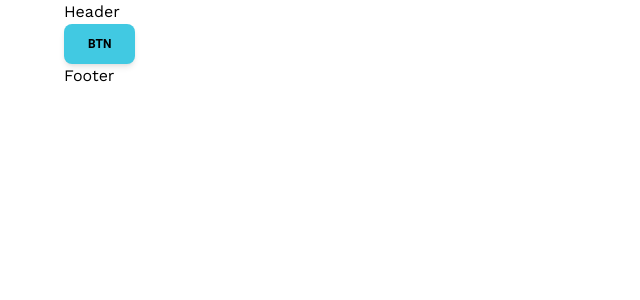
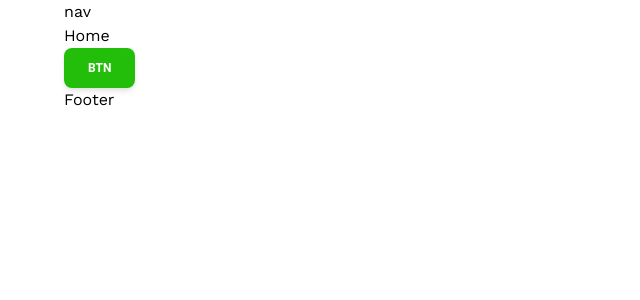
Before and after one commit to roushan-sheik/book-house, a React (Vite) app: page / in a window 1280 px wide. Shown: the top 300 px of the page, without its empty margins (0-640 px from the left). Built offline with nearby package versions, Linux system fonts and the light colour scheme; a web font is replaced by a local one.

Commit message:
custom class added

```diff
--- a/src/index.css
+++ b/src/index.css
@@ -9,4 +9,27 @@ body {
 }
 h1 h2 h3 h4 {
   font-family: "Playfair Display", serif;
+  color: rgb(19, 19, 19);
 }
+/* custom class  */
+
+.bg_pri {
+  /* Your custom styles here */
+  background-color: #23be0a;
+}
+.bg_sec {
+  /* Your custom styles here */
+  background-color: #59c6d2;
+}
+.text-brand {
+  color: #23be0a;
+}
+.text_pri {
+  color: rgba(19, 19, 19);
+}
+.text_sec {
+  color: rgba(19, 19, 19, 0.8);
+}
+.text_third {
+  color: rgba(19, 19, 19, 0.7);
+}
--- a/src/pages/home/Home.jsx
+++ b/src/pages/home/Home.jsx
@@ -3,12 +3,10 @@ import React from "react";
 import Btn from "../../components/button/Btn";
 
 const Home = () => {
-  function handleClick() {
-    alert("clicked");
-  }
   return (
     <div>
-      <Btn onClick={handleClick} style={"bg-[#41C9E2] text-black"} />
+      <h2>Home</h2>
+      <Btn style="bg_pri" />
     </div>
   );
 };
--- a/src/pages/shared/header/Header.jsx
+++ b/src/pages/shared/header/Header.jsx
@@ -1,7 +1,8 @@
+/* eslint-disable no-unused-vars */
 import React from "react";
 
 const Header = () => {
-  return <div>Header</div>;
+  return <nav>nav</nav>;
 };
 
 export default Header;
```
